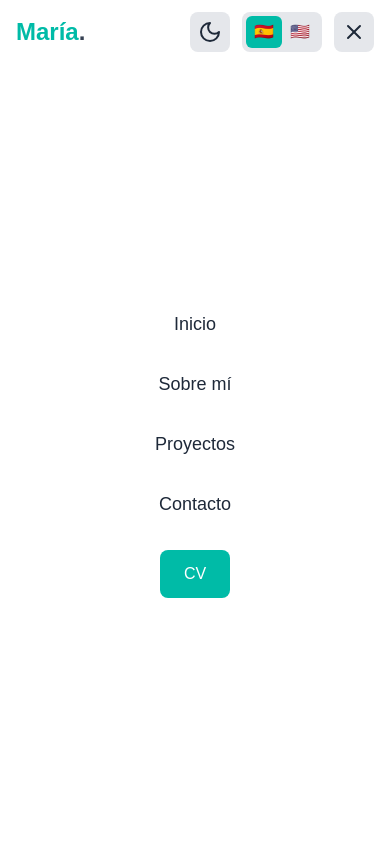
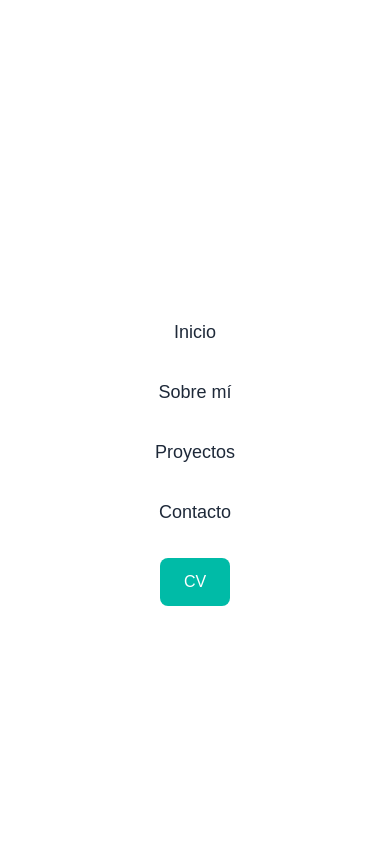
Before and after one commit to MariaRodriguezIranzo/porfolio, a Next.js app: page / in a window 390 px wide. Both pictures are taken after a click on the button 354 px from the left and 32 px from the top of the page. Shown: the top 844 px of the page. Built offline with nearby package versions, Linux system fonts and the light colour scheme.

Commit message:
fix menu

```diff
--- a/components/Navbar.tsx
+++ b/components/Navbar.tsx
@@ -14,23 +14,37 @@ export default function Navbar() {
 
   useEffect(() => setMounted(true), []);
 
+  // 🔒 Bloquear scroll cuando el menú está abierto
   useEffect(() => {
     document.body.style.overflow = isOpen ? "hidden" : "auto";
   }, [isOpen]);
 
   const scrollToSection = (id: string) => {
     const element = document.getElementById(id);
-    if (element) {
-      window.scrollTo({
-        top: element.offsetTop - 60,
-        behavior: "smooth",
-      });
-    }
+    if (!element) return;
+
+    setIsOpen(false);
+    window.scrollTo({
+      top: element.offsetTop - 64,
+      behavior: "smooth",
+    });
   };
 
   const translations = {
-    es: { home: "Inicio", about: "Sobre mí", projects: "Proyectos", contact: "Contacto", downloadCV: "CV" },
-    en: { home: "Home", about: "About", projects: "Projects", contact: "Contact", downloadCV: "CV" },
+    es: {
+      home: "Inicio",
+      about: "Sobre mí",
+      projects: "Proyectos",
+      contact: "Contacto",
+      downloadCV: "CV",
+    },
+    en: {
+      home: "Home",
+      about: "About",
+      projects: "Projects",
+      contact: "Contact",
+      downloadCV: "CV",
+    },
   };
 
   const t = translations[language];
@@ -71,7 +85,9 @@ export default function Navbar() {
               key={lang}
               onClick={() => setLanguage(lang as "es" | "en")}
               className={`px-2 py-1 rounded-md ${
-                language === lang ? "bg-teal-500 text-white" : "text-gray-700 dark:text-gray-300"
+                language === lang
+                  ? "bg-teal-500 text-white"
+                  : "text-gray-700 dark:text-gray-300"
               }`}
             >
               {lang === "es" ? "🇪🇸" : "🇺🇸"}
@@ -81,7 +97,9 @@ export default function Navbar() {
 
         {mounted && (
           <button
-            onClick={() => setTheme(resolvedTheme === "dark" ? "light" : "dark")}
+            onClick={() =>
+              setTheme(resolvedTheme === "dark" ? "light" : "dark")
+            }
             className="p-2 bg-gray-200 dark:bg-gray-700 rounded-lg text-gray-800 dark:text-white"
           >
             {resolvedTheme === "dark" ? <Sun /> : <Moon />}
@@ -93,7 +111,9 @@ export default function Navbar() {
       <div className="lg:hidden flex items-center gap-3">
         {mounted && (
           <button
-            onClick={() => setTheme(resolvedTheme === "dark" ? "light" : "dark")}
+            onClick={() =>
+              setTheme(resolvedTheme === "dark" ? "light" : "dark")
+            }
             className="p-2 bg-gray-200 dark:bg-gray-700 rounded-lg text-gray-800 dark:text-white"
           >
             {resolvedTheme === "dark" ? <Sun /> : <Moon />}
@@ -106,7 +126,9 @@ export default function Navbar() {
               key={lang}
               onClick={() => setLanguage(lang as "es" | "en")}
               className={`px-2 py-1 rounded-md ${
-                language === lang ? "bg-teal-500 text-white" : "text-gray-700 dark:text-gray-300"
+                language === lang
+                  ? "bg-teal-500 text-white"
+                  : "text-gray-700 dark:text-gray-300"
               }`}
             >
               {lang === "es" ? "🇪🇸" : "🇺🇸"}
@@ -114,7 +136,6 @@ export default function Navbar() {
           ))}
         </div>
 
-        {/* 🔥 ICONO HAMBURGUESA FIX DEFINITIVO */}
         <button
           onClick={() => setIsOpen(!isOpen)}
           className="p-2 bg-gray-200 dark:bg-gray-700 rounded-lg text-gray-800 dark:text-white"
@@ -123,11 +144,19 @@ export default function Navbar() {
         </button>
       </div>
 
-      {/* Mobile menu */}
+      {/* ✅ MENÚ MÓVIL CORREGIDO (centrado real en TODOS los móviles) */}
       <AnimatePresence>
         {isOpen && (
           <motion.div
-            className="fixed top-16 left-0 w-full h-[calc(100vh-4rem)] bg-white dark:bg-gray-900 flex flex-col items-center justify-center gap-8 text-gray-800 dark:text-gray-300"
+            className="
+              fixed inset-0 z-40
+              bg-white dark:bg-gray-900
+              flex flex-col items-center justify-center
+              gap-8
+              pt-20
+              text-gray-800 dark:text-gray-300
+              lg:hidden
+            "
             initial={{ opacity: 0 }}
             animate={{ opacity: 1 }}
             exit={{ opacity: 0 }}
@@ -135,11 +164,8 @@ export default function Navbar() {
             {["home", "about", "projects", "contact"].map((id) => (
               <button
                 key={id}
-                onClick={() => {
-                  scrollToSection(id);
-                  setIsOpen(false);
-                }}
-                className="text-lg hover:text-teal-500"
+                onClick={() => scrollToSection(id)}
+                className="text-lg hover:text-teal-500 transition"
               >
                 {t[id as keyof typeof t]}
               </button>
```
